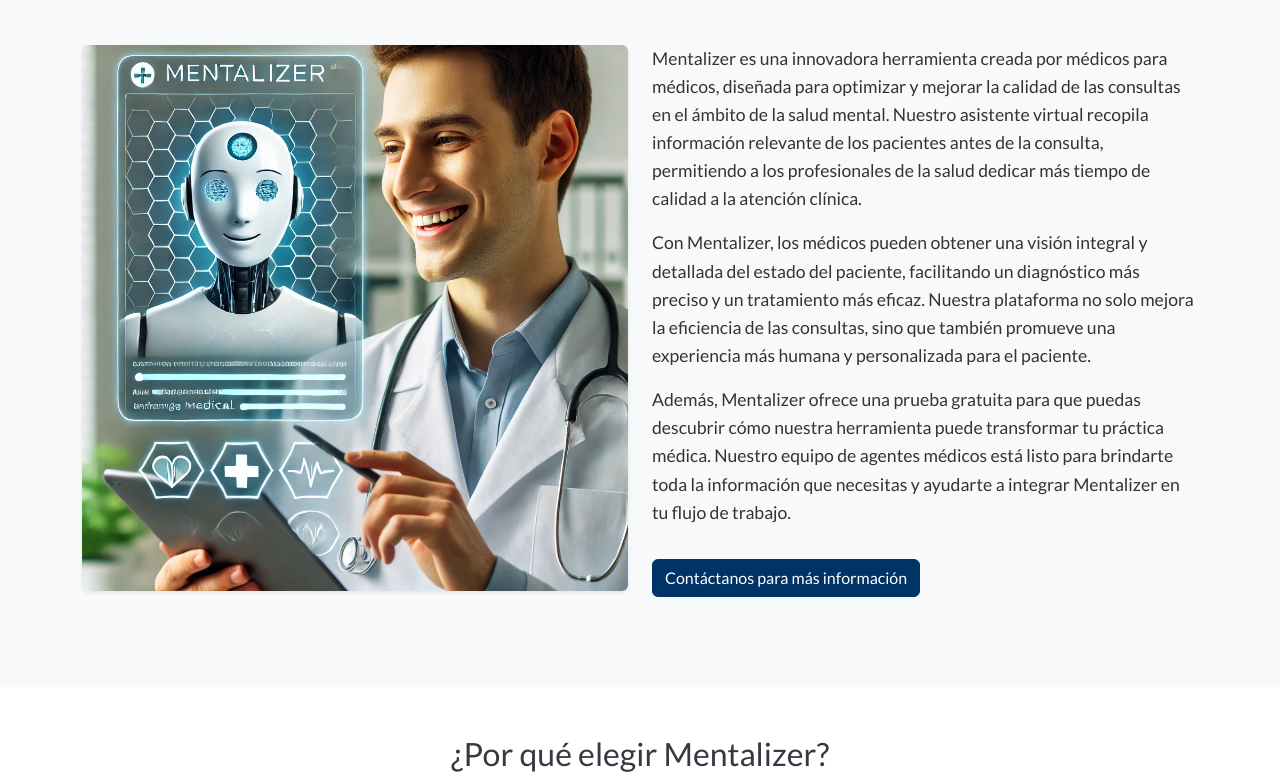
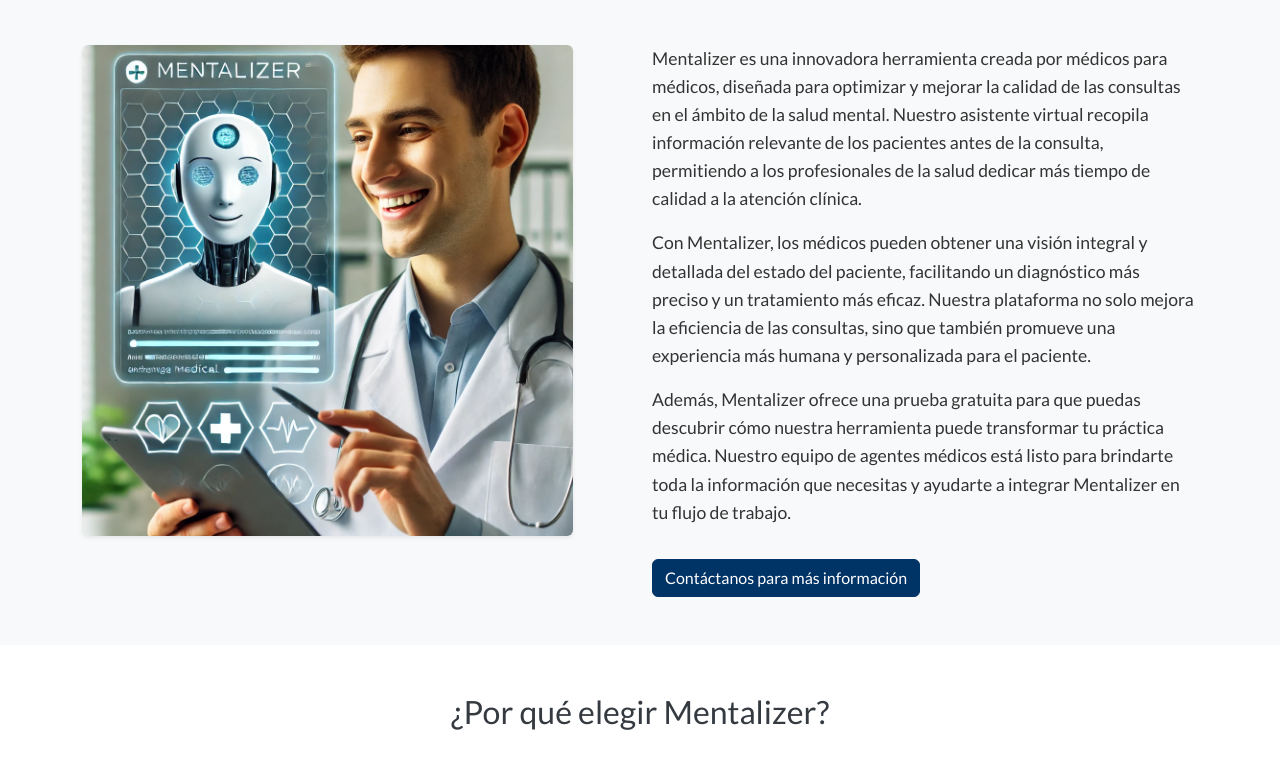
Before and after one commit to NexxCod/mentalizerweb, a plain HTML site: page index.html in a window 1280 px wide. Shown: the part 646-1422 px from the top of the page. Drawn offline with nearby package versions, Linux system fonts and the light colour scheme.

Commit message:
minor fixes

```diff
--- a/scss/partials/_about.scss
+++ b/scss/partials/_about.scss
@@ -29,7 +29,7 @@
     .img-fluid {
       border-radius: 0.5rem;
       box-shadow: 0 4px 6px rgba(0, 0, 0, 0.1);
-      max-width: auto;
+      max-width: 90%;
       margin-bottom: 3rem;
     }
   }
```
Also changed, not shown: css/main.css.
